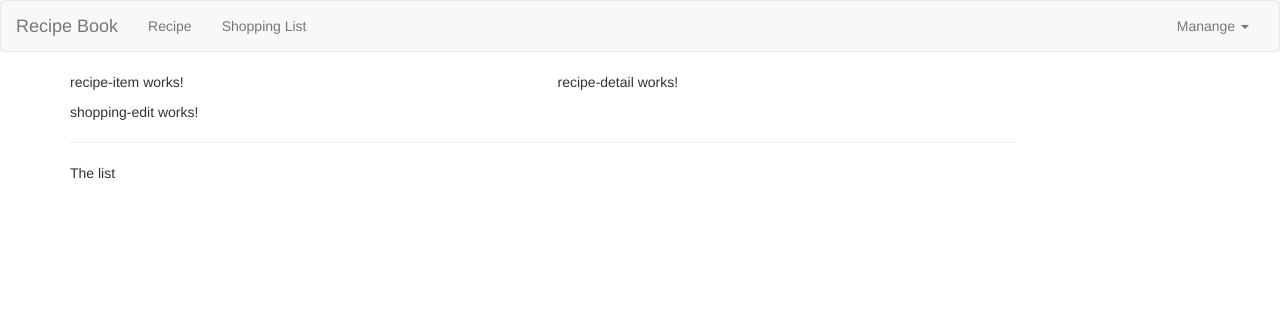
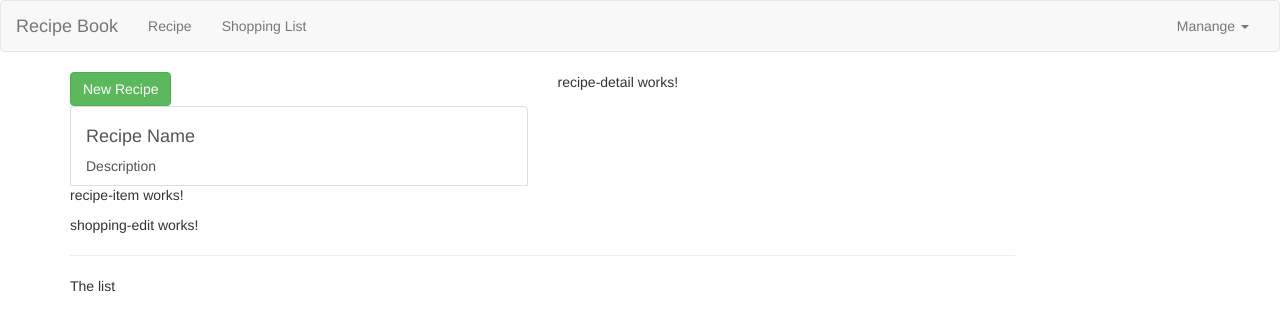
Before and after one commit to click2cloud-anupam/Household-app, an Angular app: page / in a window 1280 px wide. Shown: the top 330 px of the page. Built offline with nearby package versions, Linux system fonts and the light colour scheme.

Commit message:
ADDED CONTENT TO RECIPES COMP

```diff
--- a/src/app/recipes/recipe-list/recipe-list.component.html
+++ b/src/app/recipes/recipe-list/recipe-list.component.html
@@ -1 +1,20 @@
-<app-recipe-item></app-recipe-item>
+
+<div class="row">
+    <div class="col-xs-12">
+        <button class="btn btn-success">New Recipe</button>
+    </div>
+</div>
+<div class="row">
+    <div class="col-xs-12">
+        <a href="#" class="list-group-item clearfix">
+            <div class="pull-lef">
+                <h4 class="list-group-item-heding">Recipe Name</h4>
+                <p class="list-group-item-text">Description</p>
+            </div>
+            <span class="pull-right">
+                <img src="" alt="" class="img-responsive" style="max-height:50px;">
+            </span>
+        </a>
+        <app-recipe-item></app-recipe-item>
+    </div>
+</div>
--- a/src/app/recipes/recipe-list/recipe-list.component.ts
+++ b/src/app/recipes/recipe-list/recipe-list.component.ts
@@ -1,4 +1,5 @@
 import { Component, OnInit } from '@angular/core';
+import {Recipe} from '../recipes.model';
 
 @Component({
   selector: 'app-recipe-list',
@@ -6,6 +7,9 @@
   styleUrls: ['./recipe-list.component.css']
 })
 export class RecipeListComponent implements OnInit {
+  recipes: Recipe[] = [
+    new Recipe('A Test Recipe', 'This is a test desc','https://encrypted-tbn0.gstatic.com/images?q=tbn:ANd9GcRLjeD_t47D4pWirTgGwu4VwCfL5Ekba9cOlw&usqp=CAU')
+  ];
 
   constructor() { }
 
--- /dev/null
+++ b/src/app/recipes/recipes.model.ts
@@ -0,0 +1,11 @@
+export class Recipe{
+    public name: string;
+    public description: string;
+    public imagePath: string;
+
+    constructor(name: string, desc: string, imagePath: string){
+        this.name = name;
+        this.description = desc;
+        this.imagePath = imagePath;
+    }
+}
```
